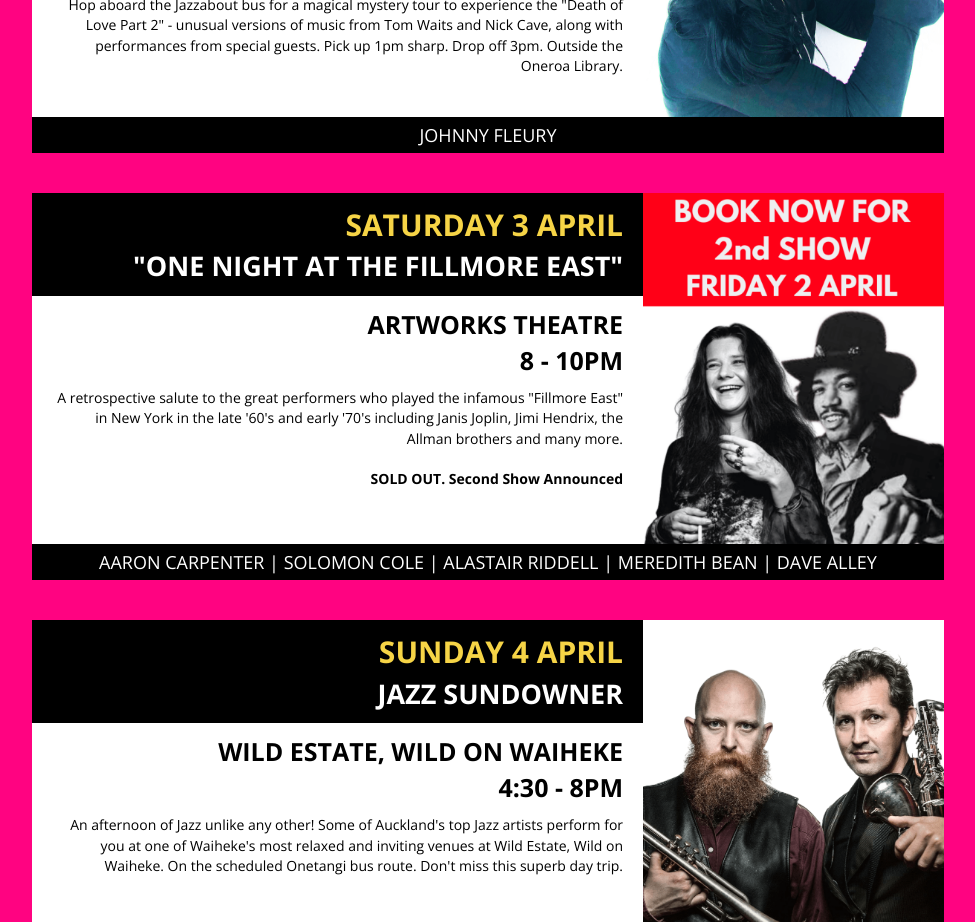
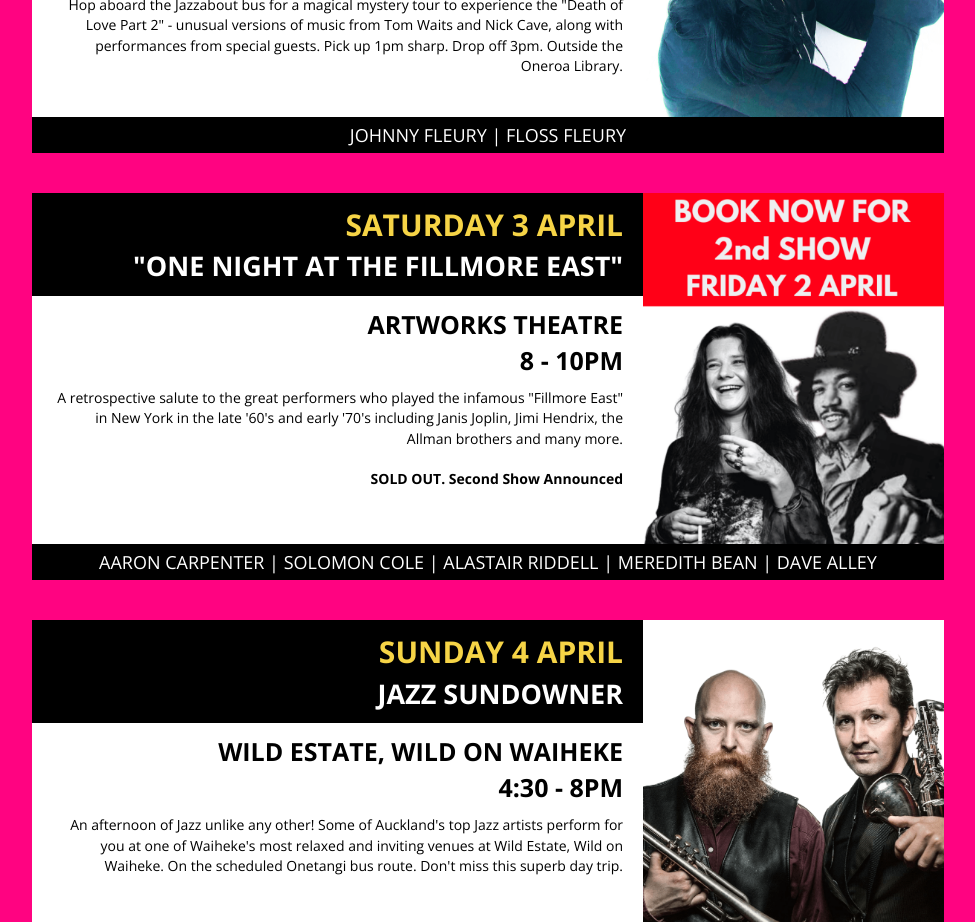
Before and after one commit to adamjq/waiheke-jazz-festival, a React (Create React App) app in the folder waihekejazzfestival/: page / in a window 1280 px wide. Shown: the part 1320-2242 px from the top of the page, without its empty margins (152-1127 px from the left). Built offline with nearby package versions, Linux system fonts and the light colour scheme.

Commit message:
add artist

```diff
--- a/waihekejazzfestival/src/components/EventSection.js
+++ b/waihekejazzfestival/src/components/EventSection.js
@@ -63,8 +63,8 @@
                 time="1 - 3pm"
                 location="Bus Trip & Show"
                 description={weirderSideText}
-                artists="Johnny Fleury"
-                artistsSmall="Johnny Fleury"
+                artists="Johnny Fleury | Floss Fleury"
+                artistsSmall={["Johnny Fleury", <br/>, "Floss Fleury"]}
             />
             <EventCard
                 link="https://www.iticket.co.nz/events/2021/apr/wijf-fillmore-east"
```
